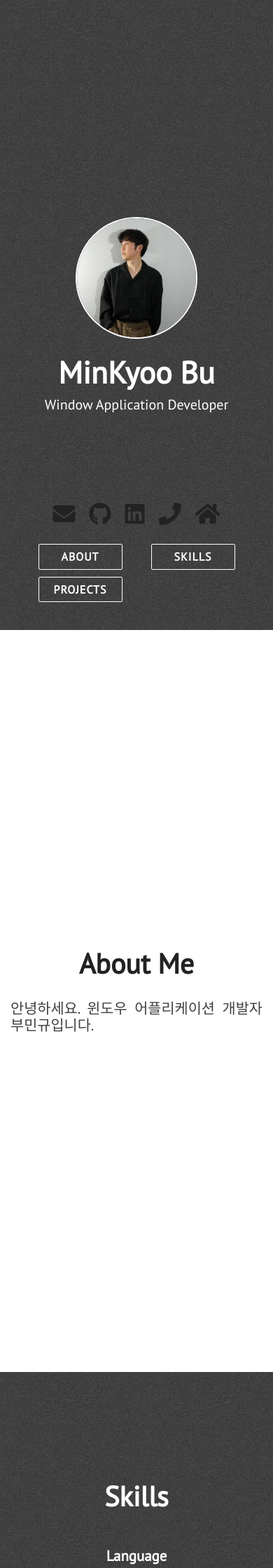
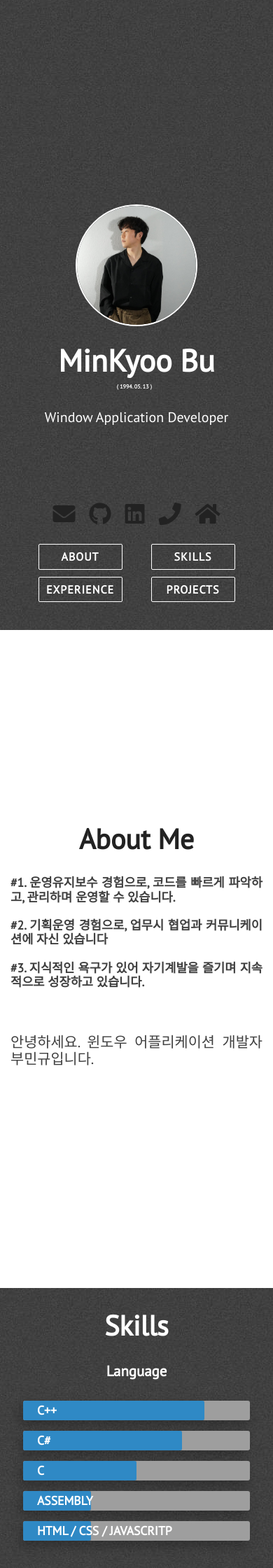
Before and after one commit to BuMinKyoo/BuMinKyoo.github.io, a Jekyll site: the page built from index.html, in a window 390 px wide. Shown: the top 2240 px of the page at 70% size. Built offline with Jekyll 4.4.1, drawn with Linux system fonts in a browser that asks for light colours; nearby versions of some CDN libraries; some of the changed text lies outside the part shown.

```diff
--- a/_includes/about.html
+++ b/_includes/about.html
@@ -2,15 +2,18 @@
     <section class="section about" id="about">
         <div id="about-text">
             <div class="section-heading">About Me</div>
+            <p class=" justify-text three_paragraph">
+                #1. 운영유지보수 경험으로, 코드를 빠르게 파악하고, 관리하며 운영할 수 있습니다.
+            </p>
+            <p class="justify-text three_paragraph">
+                #2. 기획운영 경험으로, 업무시 협업과 커뮤니케이션에 자신 있습니다
+            </p>
+            <p class="justify-text three_paragraph">
+                #3. 지식적인 욕구가 있어 자기계발을 즐기며 지속적으로 성장하고 있습니다.
+            </p>
             <p class="paragraph-text justify-text">
                 안녕하세요. 윈도우 어플리케이션 개발자 부민규입니다.
             </p>
-            <!-- <p class="paragraph-text justify-text">
-                My role models include old-school programmers and <a href="https://stallman.org/articles/on-hacking.html">hackers</a> who never make it to the mainstream news, but are responsible for most of the software that most people use on an everyday basis. I promote, support and use free and open source software to the extent possible.
-            </p>
-            <p class="paragraph-text justify-text">
-                I maintain a little blog at <a href="{{ site.blog_url }}">nagekar.com</a> where I write about my recent interests and other activities. I post my software projects on <a href="https://github.com/{{ site.github_username }}">GitHub</a>. My email address can be found at the <span class="extra-link"><a href="#extra">bottom</a></span> of this page.
-            </p> -->
         </div>
     </section>
 </div>
--- /dev/null
+++ b/_includes/experience.html
@@ -0,0 +1,54 @@
+<div class="section-wrapper">
+    <section class="section about" id="about">
+        <div id="about-text">
+            <div class="section-heading">Work Experience</div>
+            <body>
+                <div class="container">
+                    <div class="left-column">
+                        <p class="Extitle">아스템즈( 2022.07.10 - 현재 )</p>
+                        <p class="Extitle_sub">- &nbsp;&nbsp;Windows application 개발</p>
+                        <p class="Extitle_sub">- &nbsp;&nbsp;언어 : C++, C#, MFC, WPF</p>
+                        <p class="Extitle_sub">- &nbsp;&nbsp;개발환경 : Visual Studio 6.0, Visual Studio 2015</p>
+                    </div>
+                    <div class="right-column">
+                        <p class="Extitle">● 운영유지보수</p>
+                        <p class="Extitle_sub">○ 아스템즈 통합 POS(ASP2.0) 운영&유지보수, 1400여개 매장</p>
+                        <p class="Extitle_sub">○ 나라셀라 POS 운영&유지보수 119여개 매장</p>
+                        <p class="Extitle_sub">○ 락앤락 POS 운영&유지보수 136여개 매장</p>
+                        <p class="Extitle_sub">○ 락앤락(베트남) POS 운영&유지보수 107여개 매장</p>
+                        <p class="Extitle_sub">○ 보떼 POS 운영&유지보수</p>
+                        <p class="Extitle_sub">○ 윈플러스 POS 운영&유지보수</p>
+                    </div>
+                </div>
+                <div class="container">
+                    <div class="left-column">
+                        <p class="Extitle">아스템즈( 2022.07.10 - 현재 )</p>
+                        <p class="Extitle_sub">- &nbsp;&nbsp;Windows application 개발</p>
+                        <p class="Extitle_sub">- &nbsp;&nbsp;언어 : C++, C#, MFC, WPF</p>
+                        <p class="Extitle_sub">- &nbsp;&nbsp;개발환경 : Visual Studio 6.0, Visual Studio 2015</p>
+                    </div>
+                    <div class="right-column">
+                        <p class="Extitle">● 운영유지보수</p>
+                        <p class="Extitle_sub">○ 아스템즈 통합 POS(ASP2.0) 운영&유지보수, 1400여개 매장</p>
+                        <p class="Extitle_sub">○ 나라셀라 POS 운영&유지보수 119여개 매장</p>
+                        <p class="Extitle_sub">○ 락앤락 POS 운영&유지보수 136여개 매장</p>
+                        <p class="Extitle_sub">○ 락앤락(베트남) POS 운영&유지보수 107여개 매장</p>
+                        <p class="Extitle_sub">○ 보떼 POS 운영&유지보수</p>
+                        <p class="Extitle_sub">○ 윈플러스 POS 운영&유지보수</p>
+                    </div>
+                </div>
+                <hr class="Experiences_divide">
+                <div class="section-heading Other_Experiences">Other Experiences</div>
+
+                <div class="container">
+                    <div class="left-column">
+                        <p>왼쪽 컬럼에 원하는 텍스트를 입력하세요.</p>
+                    </div>
+                    <div class="right-column">
+                        <p>오른쪽 컬럼에 원하는 텍스트를 입력하세요.</p>
+                    </div>
+                </div>
+            </body>
+        </div>
+    </section>
+</div>
--- a/_includes/nav.html
+++ b/_includes/nav.html
@@ -4,7 +4,7 @@
             <a href="#about" class="profile-pic-link"><img src="{{ site.profile_picture }}" class="profile-pic"/></a>
         </div>
 
-        <div class="head-name head-title animated" id="head-name">{{ site.title }}</div>
+        <div class="head-name head-title animated" id="head-name">{{ site.title }}</div><span class="head-name head-title_birth animated">( 1994. 05. 13 )</span>
         <div class="head-punchline animated">{{ site.description }}</div>
         <div class="head-menu-wrap2">
             <span class="hint--bottom bottom-link" aria-label="Email">
@@ -19,14 +19,14 @@
             <span class="hint--bottom bottom-link" aria-label="Phone">
                 <a href="tel:{{ site.tel }}"><i class="head-icon fas fa-phone"></i></a>
             </span>
-            <span class="hint--bottom bottom-link" aria-label="Home Address">
-                <i class="head-icon fas fa-home"></i>
-                <span>{{ site.home_address }}</span>
+            <span class="hint--bottom bottom-link home-icon-link" aria-label="Address">
+                <a href="#" id="addressIcon"><i class="head-icon fas fa-home"></i></a>
             </span>
         </div>
         <div class="head-menu-wrap">
             <a class="semi-transparent-button with-border nav-links" href="#about">ABOUT</a>
             <a class="semi-transparent-button with-border nav-links" href="#skills">SKILLS</a>
+            <a class="semi-transparent-button with-border nav-links" href="#work_experience">EXPERIENCE</a>
             <a class="semi-transparent-button with-border nav-links" href="#projects">PROJECTS</a>
             <!-- <a class="semi-transparent-button with-border nav-links" href="#blog-posts">BLOG</a> -->
         </div>
--- a/_includes/projects.html
+++ b/_includes/projects.html
@@ -5,17 +5,14 @@
 
                 <div class="project-technologies">
 
-                    <a id="featured" class="semi-transparent-button with-border white-button" onclick="selected('featured')">Featured</a>
                     <a id="all" class="semi-transparent-button with-border white-button" onclick="selected('all')">All</a>
-                    <a id="webdev" class="semi-transparent-button with-border white-button" onclick="selected('webdev')">WebDev</a>
-                    <a id="native" class="semi-transparent-button with-border white-button" onclick="selected('native')">Native</a>
-                    <a id="security" class="semi-transparent-button with-border white-button" onclick="selected('security')">Security</a>
-                    <a id="diy" class="semi-transparent-button with-border white-button" onclick="selected('diy')">DIY</a>
-
+                    <a id="webdev" class="semi-transparent-button with-border white-button" onclick="selected('mfc')">MFC</a>
+                    <a id="native" class="semi-transparent-button with-border white-button" onclick="selected('wpf')">WPF</a>
+                    <a id="native" class="semi-transparent-button with-border white-button" onclick="selected('c#')">C#</a>
+                    <a id="native" class="semi-transparent-button with-border white-button" onclick="selected('c++')">C++</a>
                 </div>
 
             <div class="projects-wrapper">
-            <!-- filled in by js -->
             </div>
         </div>
     </section>
--- a/_includes/skills.html
+++ b/_includes/skills.html
@@ -57,6 +57,28 @@
 
                     </div>
                 </div>
+
+                <div class="technical-skills">
+                    <h3 class="center-align skills-subsection">Tools</h3>
+                    <div class="progress-bars">
+                        <div class="skillbar clearfix " data-percent="80%">
+                            <div class="skillbar-bar skillbar-title" style="background: #3498db;"><span>VISUAL STUDIO</span></div>
+                        </div> <!-- End Skill Bar -->
+
+                        <div class="skillbar clearfix " data-percent="60%">
+                            <div class="skillbar-bar skillbar-title" style="background: #3498db;"><span>MICROSOFT VISUAL C++ 6.0</span></div>
+                        </div> <!-- End Skill Bar -->
+
+                        <div class="skillbar clearfix " data-percent="50%">
+                            <div class="skillbar-bar skillbar-title" style="background: #3498db;"><span>VISUAL STUDIO CODE</span></div>
+                        </div> <!-- End Skill Bar -->
+
+                        <div class="skillbar clearfix " data-percent="70%">
+                            <div class="skillbar-bar skillbar-title" style="background: #3498db;"><span>GIT</span></div>
+                        </div> <!-- End Skill Bar -->
+
+                    </div>
+                </div>
             </div>
         </div>
     </section>
--- a/_layouts/default.html
+++ b/_layouts/default.html
@@ -11,11 +11,9 @@
 
     {% include skills.html %}
 
+    {% include experience.html %}
+
     {% include projects.html %}
-
-    <!-- {% include blogs.html %} -->
-
-    <!-- {% include extra.html %} -->
 
     {% include footer.html %}
 
--- a/assets/css/main.css
+++ b/assets/css/main.css
@@ -38,6 +38,17 @@ img {
   font-size: 3.5rem;
   font-family: 'PT Sans', Arial, Helvetica, sans-serif;
   font-weight: bold;
+}
+
+.head-title_birth{
+  display: inline-block;
+  -webkit-transition: color ease-in-out 0.3s;
+  transition: color ease-in-out 0.3s;
+  font-size: 20px;
+  font-size: 1.0rem;
+  font-family: 'PT Sans', Arial, Helvetica, sans-serif;
+  font-weight: bold;
+  margin-left: 10px;
 }
 
 .animated {
@@ -135,6 +146,7 @@ img {
 
 .justify-text {
   text-align: justify;
+  white-space: pre-line;
 }
 
 .progress-bars {
@@ -177,7 +189,7 @@ img {
 
 .section {
   max-width: 768px;
-  margin: 60px auto;
+  margin: 0px auto;
   padding: 20px 0;
   min-height: 100vh;
 
@@ -205,7 +217,7 @@ img {
 
 .section-heading {
   text-align: center;
-  margin-bottom: 30px;
+  margin-bottom: 10px;
   font-family: 'PT Sans', Arial, Helvetica, sans-serif;
   font-size: 40px;
   font-size: 2.5rem;
@@ -235,12 +247,24 @@ img {
   color: #fff;
 }
 
+.section-wrapper:nth-child(odd) .three_paragraph {
+  color: #fff;
+}
+
+
 .paragraph-text {
   font-family: 'PT Sans', sans-serif;
-  font-size: 20.8px;
   font-size: 1.3rem;
-  margin: 30px auto;
+  margin: 40px auto;
   color: #404040;
+}
+
+.three_paragraph {
+  font-family: 'PT Sans', sans-serif;
+  font-size: 1.1rem;
+  margin: 0px auto;
+  color: #404040;
+  font-weight: bold;
 }
 
 .paragraph-text-normal {
@@ -465,6 +489,40 @@ a {
   margin: 0 5px;
 }
 
+    /* 전체 컨테이너 스타일 */
+    .container {
+      display: flex; /* Flexbox 레이아웃 사용 */
+      font-family: 'PT Sans', Arial, Helvetica, sans-serif;
+      color: #222;
+  }
+
+  /* 좌측 컬럼 스타일 */
+  .left-column {
+      flex: 2; /* 2:3 비율 */
+      padding: 20px;
+      font-weight: bold;
+      background-color: #ffffff;
+  }
+
+  /* 우측 컬럼 스타일 */
+  .right-column {
+      flex: 3; /* 2:3 비율 */
+      padding: 20px;
+      background-color: #ffffff;
+  }
+  .Other_Experiences {
+      margin-top: 70px;
+  }
+  .Experiences_divide {
+      margin-top: 20px;
+  }
+  .Extitle_sub {
+      margin-left: 10%;
+      font-size: 0.9rem;
+      margin-top: 5%;
+      margin-bottom: 0px;
+  }
+
 .project-technologies {
   display: -ms-grid;
   display: grid;
@@ -531,8 +589,17 @@ a {
     font-size: 2.75rem;
   }
 
+  .head-title_birth{
+    display: inline-block;
+    font-size: 20px;
+    font-size: 0.5rem;
+    width: 90%;
+    text-align: center;
+  }
+
   .head-punchline {
     text-align: center;
+    margin-top: 10%;
   }
 
   .skills-grid {
@@ -565,6 +632,27 @@ a {
         -ms-flex-pack: center;
             justify-content: center;
   }
+
+  .container {
+    display: block; /* Flexbox 레이아웃 사용 */
+ }
+
+    /* 우측 컬럼 스타일 */
+.right-column {
+    flex: 3; /* 2:3 비율 */
+    padding-top: 0px;
+    padding-bottom: 20px;
+    background-color: #ffffff;
+ }
+
+    /* 좌측 컬럼 스타일 */
+.left-column {
+    flex: 2; /* 2:3 비율 */
+    padding-top: 20px;
+    padding-bottom: 0px;
+    font-weight: bold;
+    background-color: #ffffff;
+ }
 }
 
 @media screen and (max-height: 450px) and (max-width: 600px) {
--- a/assets/js/main.js
+++ b/assets/js/main.js
@@ -99,3 +99,12 @@ function blog_posts() {
 function blog_link_click(url) {
     window.location = url;
 }
+
+// 집 모양 아이콘을 클릭했을 때의 동작 정의
+document.querySelector('.home-icon-link').addEventListener('click', function(event) {
+    event.preventDefault(); // 기본 링크 동작을 막음
+
+    // 네이버 지도 URL을 만들고 새 창에서 열기
+    var naverMapURL = 'https://map.naver.com/?query=강동구 천호동';
+    window.open(naverMapURL, '_blank');
+});
--- a/assets/js/projects.js
+++ b/assets/js/projects.js
@@ -1,5 +1,5 @@
 $(document).ready(() => {
-    render_projects('featured');
+    render_projects('all');
 })
 
 
@@ -11,149 +11,14 @@ let render_projects = (slug) => {
 
     let projects_obj = [
         {
-            image: 'assets/images/mentors.jpg',
-            link: 'https://github.com/abhn/Mporter',
-            title: 'Mporter',
-            demo: 'https://mporter.co',
-            technologies: ['Flask', 'Celery', 'Python'],
-            description: "Flask web application for easy reporting updates to one's mentor. Multi-user support, easy to deploy and use.",
-            categories: ['featured', 'webdev']
-        },
-        {
-            image: 'assets/images/mobile-landscape.jpg',
-            link: 'https://github.com/abhn/Wall-E',
-            title: 'Wall-E',
-            demo: 'http://wall-e-jekyll.github.io/',
-            technologies: ['Semantic UI', 'Jekyll'],
-            description: "A modern Jekyll theme with grid frontpage, beautiful typography, mobile responsive, made with Semantic UI.",
-            categories: ['featured', 'webdev']
-        },
-        {
-            image: 'assets/images/collage.jpg',
-            link: 'https://github.com/abhn/Marvel',
-            title: 'Marvel',
-            demo: false,
-            technologies: ['Android', 'OpenCV'],
-            description: "Attendance marking tool that uses face recognition for marking attendance and firebase for tracking and analytics.",
-            categories: ['featured', 'native']
-        },
-        {
-            image: 'assets/images/mpw.jpg',
-            link: 'https://github.com/abhn/mpw',
-            title: 'Master Password',
-            demo: 'https://www.nagekar.com/mpw',
-            technologies: ['Semantic UI', 'CSS3'],
-            description: "Master Password is an ingenious password solution that makes your passwords truly impossible to lose.",
-            categories: ['featured', 'security']
-        },
-        {
-            image: 'assets/images/social-share-count.jpeg',
-            link: 'https://github.com/abhn/Social-Share-Counts',
-            title: 'Social Share Count',
-            demo: false,
-            technologies: ['Python'],
-            description: "Ever wondered how many times a URL has been shared on popular social networks?",
-            categories: ['native']
-        },
-        {
-            image: 'assets/images/data-destroyer.png',
-            link: 'https://github.com/abhn/data-destroyer-gui',
-            title: 'Data Destroyer',
-            demo: false,
-            technologies: ['C++', 'Qt'],
-            description: "Native GUI wrapper for GNU coreutils tool 'dd'",
-            categories: ['native']
-        },
-        {
-            image: 'assets/images/raspberry-pi-monitor.png',
-            link: 'https://github.com/abhn/RPi-Status-Monitor',
-            title: 'Raspberry Pi Monitor',
-            demo: false,
-            technologies: ['python', 'flask'],
-            description: "Web based status monitor/smart mirror, displays system stats, weather and more.",
-            categories: ['webdev', 'diy']
-        },
-        {
-            image: 'assets/images/s3scan.png',
-            link: 'https://github.com/abhn/S3Scan',
-            title: 'S3Scan',
-            demo: false,
-            technologies: ['python'],
-            description: "Automate crawling of a website and find publicly open S3 buckets for takeover.",
-            categories: ['native', 'security']
-        },
-        {
-            image: 'assets/images/elementary.png',
-            link: 'https://github.com/abhn/Elementary',
-            title: 'Elementary',
-            demo: 'https://elementary-jekyll.github.io/',
-            technologies: ['Jekyll', 'CSS3'],
-            description: "Elementary is a zero Javascript and minimal CSS ultra lightweight Jekyll theme for those of you who love simplicity.",
-            categories: ['webdev']
-        },
-        {
-            image: 'assets/images/soot-spirits.png',
-            link: 'https://github.com/abhn/Soot-Spirits',
-            title: 'Soot Spirits',
-            demo: 'https://sootspirits.github.io',
-            technologies: ['Jekyll', 'CSS3'],
-            description: "A simple responsive two column Jekyll theme. Great for personal blog and basic portfolio website.",
-            categories: ['webdev']
-        },
-        {
-            image: 'assets/images/python-chat.png',
-            link: 'https://www.nagekar.com/2014/12/lan-group-messenger-in-python.html',
-            title: 'Terminal Group Chat',
-            demo: false,
-            technologies: ['Python', 'Sockets'],
-            description: "Simple terminal group chat based on native sockets using Python.",
-            categories: ['native']
-        },
-        {
-            image: 'assets/images/old-lcd.jpg',
-            link: 'https://www.nagekar.com/2018/05/reusing-old-laptop-lcd-panel.html',
-            title: 'Reusing Old LCD Panel',
-            demo: false,
-            technologies: ['DIY'],
-            description: "Reusing a dead laptop's LCD panel as a secondary monitor.",
-            categories: ['diy']
-        },
-        {
-            image: 'assets/images/nextcloud-enc.png',
-            link: 'https://www.nagekar.com/2017/08/private-cloud-part-2.html',
-            title: 'Encrypted Self-Hosted Cloud',
-            demo: false,
-            technologies: ['NextCloud', 'GnuPG'],
-            description: "Self hosted encrypted cloud setup with Nextcloud and GnuPG.",
-            categories: ['diy', 'security']
-        },
-        {
-            image: 'assets/images/google-cloud-backup.png',
-            link: 'https://www.nagekar.com/2018/05/encrypted-backup-with-duplicity.html',
-            title: 'Encrypted Backups - Google Cloud',
-            demo: false,
-            technologies: ['NextCloud', 'Duplicity'],
-            description: "Create automated encrypted incremental backups of data. Sync everything securely to Google Cloud.",
-            categories: ['diy', 'security']
-        },
-        {
-            image: 'assets/images/pi-cloud.jpg',
-            link: 'https://www.nagekar.com/2016/01/how-to-private-local-cloud-using-raspberrypi.html',
-            title: 'Local Cloud - Raspberry Pi',
-            demo: false,
-            technologies: ['FTP', 'DIY'],
-            description: "Host a local cloud server with a Raspberry Pi and a spare hard disk. Access data instantaneously on any device on the network.",
-            categories: ['diy']
-        },
-        {
-            image: 'assets/images/koalamate.png',
-            link: 'https://github.com/abhn/koalamate',
-            title: 'Koalamate',
-            demo: false,
-            technologies: ['Electron', 'Javascript'],
-            description: "A cross-platform desktop application that serves as a Wolfram Alpha query place and notes taker.",
-            categories: ['native']
-        },
+            image: 'assets/images/Public-API_JSON.png',
+            link: 'https://github.com/BuMinKyoo/Public-API_JSON',
+            title: 'Public-API_JSON',
+            demo: '',
+            technologies: ['C#', 'WPF', 'JSON'],
+            description: "공공 API를 활용한 List View",
+            categories: ['All']
+        }
     ]
 
     let projects = [];
```
Also changed, not shown: assets/images/Public-API_JSON.png (added).
